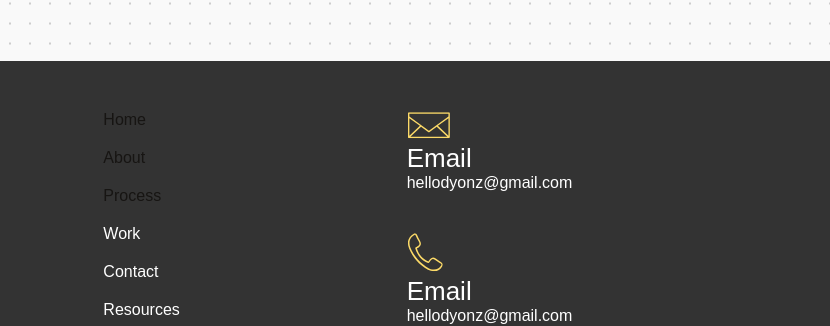
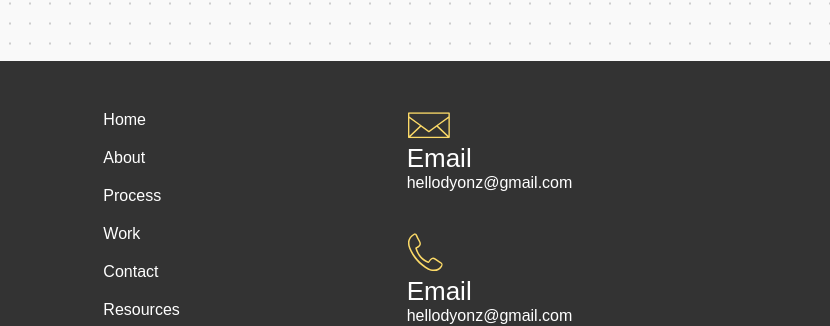
Before and after one commit to Hellodyonz/Personal-website, a plain HTML site: page about.html in a window 1280 px wide. Shown: the part 1489-1815 px from the top of the page, 450-1280 px from the left. Drawn offline with Linux system fonts and the light colour scheme.

Commit message:
done all page

```diff
--- a/style.css
+++ b/style.css
@@ -528,6 +528,6 @@ h4 {
     justify-content: center;
 }
 
-a {
-    color: #171513 !important;
+footer .footer-list li a {
+    color: #ffffff;
 }
```
